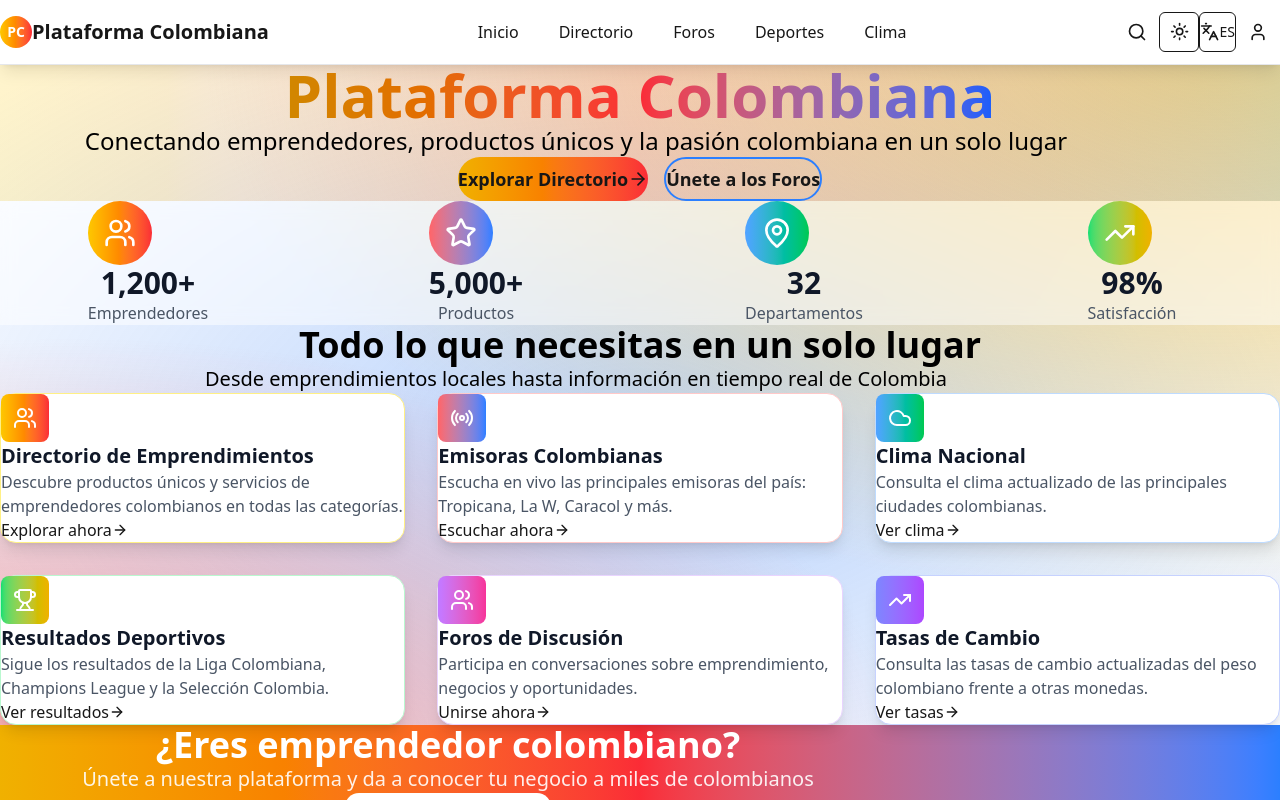
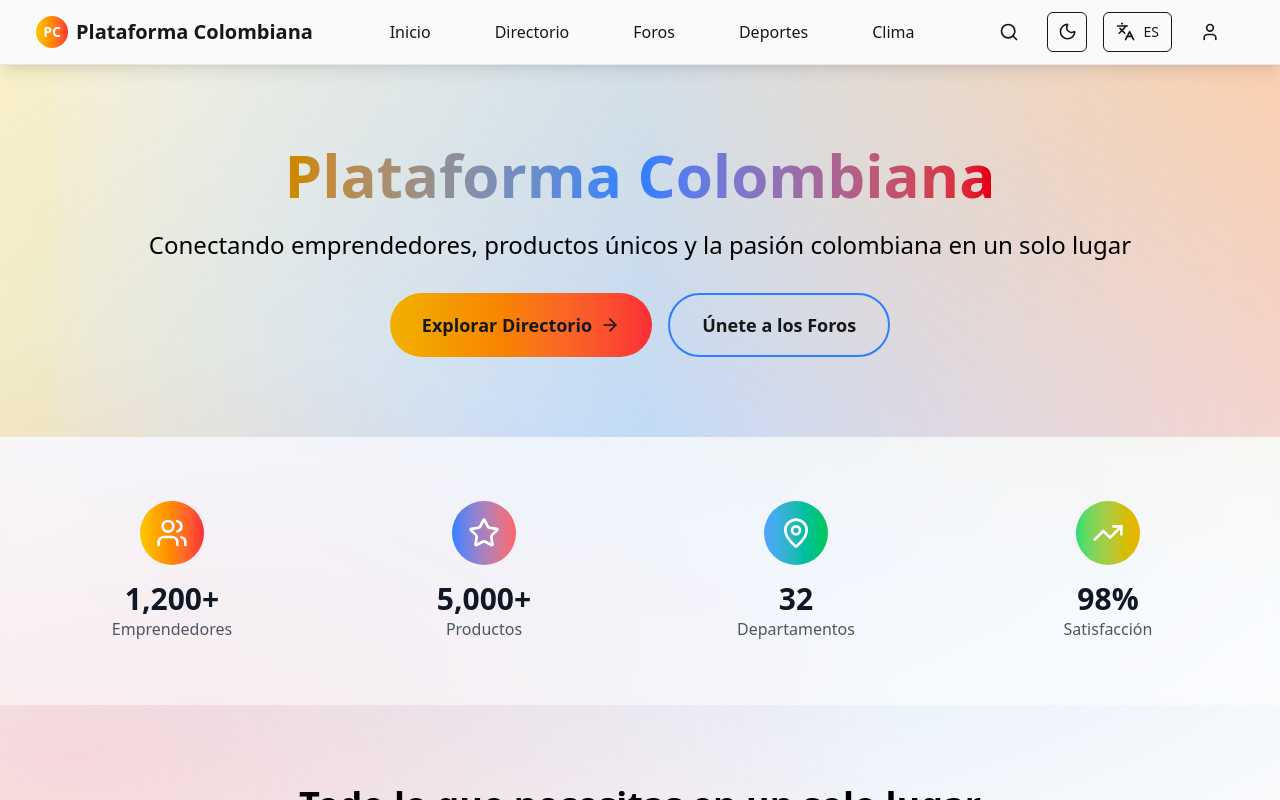
Before and after one commit to Javiko0420/plataforma-colombiana, a Next.js app: page / in a window 1280 px wide. Shown: the top 800 px of the page. Built offline with nearby package versions, Linux system fonts and the light colour scheme.

Commit message:
oden de colores del background, ajuste temas, ajuste iconos boton temas

```diff
--- a/package.json
+++ b/package.json
@@ -7,7 +7,7 @@
     "build": "next build --turbopack",
     "start": "next start",
     "lint": "eslint",
-    "test": "vitest --environment jsdom --setupFiles vitest.setup.ts"
+    "test": "vitest"
   },
   "dependencies": {
     "@headlessui/react": "^2.2.7",
--- a/src/app/directorio/page.tsx
+++ b/src/app/directorio/page.tsx
@@ -115,7 +115,7 @@ export default function DirectorioPage() {
   return (
     <div className="min-h-screen">
       {/* Header Section */}
-      <div className="bg-gradient-to-r from-yellow-500 via-red-500 to-blue-500 py-16">
+      <div className="bg-gradient-to-r from-yellow-500 via-blue-500 to-red-500 py-16">
         <div className="max-w-7xl mx-auto px-4 sm:px-6 lg:px-8">
           <div className="text-center">
             <h1 className="text-4xl md:text-5xl font-bold text-white mb-4">
@@ -225,7 +225,7 @@ export default function DirectorioPage() {
           {filteredBusinesses.map((business) => (
             <div key={business.id} className="w-full bg-white dark:bg-gray-800 rounded-lg shadow-lg overflow-hidden hover:shadow-xl transition-shadow">
               {/* Business Image */}
-              <div className="h-48 bg-gradient-to-r from-yellow-400 via-red-400 to-blue-400 relative">
+              <div className="h-48 bg-gradient-to-r from-yellow-400 via-blue-400 to-red-400 relative">
                 {business.featured && (
                   <div className="absolute top-4 left-4 bg-yellow-500 text-white px-3 py-1 rounded-full text-sm font-medium">
                     Destacado
--- a/src/app/globals.css
+++ b/src/app/globals.css
@@ -1,7 +1,7 @@
 @import "tailwindcss";
 
 :root {
-  --background: #ffffff;
+  --background: #f8fafc;
   --foreground: #171717;
   --border: #e5e7eb;
   --input: #e5e7eb;
@@ -10,9 +10,9 @@
   --accent-foreground: #111827;
   /* Fondo cálido y colorido para modo claro (inspirado en bandera colombiana) */
   --page-background-image:
-    radial-gradient(90% 80% at 95% 5%, rgba(251,191,36,0.65), transparent 88%), /* Amarillo */
-    radial-gradient(75% 60% at 5% 95%, rgba(239,68,68,0.48), transparent 88%),   /* Rojo */
-    radial-gradient(80% 70% at 50% 55%, rgba(59,130,246,0.36), transparent 88%);  /* Azul */
+    radial-gradient(90% 80% at 95% 5%, rgba(251,191,36,0.28), transparent 88%), /* Amarillo suavizado */
+    radial-gradient(75% 60% at 5% 95%, rgba(239,68,68,0.18), transparent 88%),   /* Rojo suavizado */
+    radial-gradient(80% 70% at 50% 55%, rgba(59,130,246,0.14), transparent 88%);  /* Azul suavizado */
 }
 
 /* Dark theme controlado por la clase .dark (next-themes) */
@@ -34,7 +34,7 @@
   box-sizing: border-box;
   padding: 0;
   margin: 0;
-  /* all: revert-layer; */
+  all: revert-layer;
 }
 
 html,
--- a/src/app/page.tsx
+++ b/src/app/page.tsx
@@ -18,18 +18,18 @@ export default function Home() {
         aria-labelledby="hero-title"
         role="banner"
       >
-        <div className="absolute inset-0 bg-gradient-to-r from-yellow-400/20 via-red-400/20 to-blue-400/20" aria-hidden="true"></div>
+        <div className="absolute inset-0 bg-gradient-to-r from-yellow-400/20 via-blue-400/20 to-red-400/20" aria-hidden="true"></div>
         <div className="relative max-w-7xl mx-auto px-4 sm:px-6 lg:px-8 py-20">
           <div className="text-center">
             <h1
               id="hero-title"
               className="text-4xl md:text-6xl font-bold text-gray-900 dark:text-white mb-6"
             >
-              <span className="bg-gradient-to-r from-yellow-600 via-red-500 to-blue-600 bg-clip-text text-transparent">
+              <span className="bg-gradient-to-r from-yellow-600 via-blue-500 to-red-600 bg-clip-text text-transparent">
                 Plataforma Colombiana
               </span>
             </h1>
-            <p className="text-xl md:text-2xl text-black dark:text-gray-300 mb-8 max-w-6xl mx-auto text-center" style={{ textAlign: 'center' }}>
+            <p className="text-xl md:text-2xl text-black dark:text-gray-500 mb-8 max-w-6xl mx-auto text-center" style={{ textAlign: 'center' }}>
               Conectando emprendedores, productos únicos y la pasión colombiana en un solo lugar
             </p>
             <div className="flex flex-col sm:flex-row gap-4 justify-center">
@@ -86,7 +86,7 @@ export default function Home() {
               </div>
               <div className="text-center">
               <div
-                className="bg-gradient-to-r from-red-400 to-blue-500 w-16 h-16 rounded-full flex items-center justify-center mx-auto mb-4"
+                className="bg-gradient-to-r from-blue-500 to-red-400 w-16 h-16 rounded-full flex items-center justify-center mx-auto mb-4"
                 aria-hidden="true"
               >
                 <Star className="h-8 w-8 text-white" />
@@ -131,7 +131,7 @@ export default function Home() {
               <h2 className="text-3xl md:text-4xl font-bold text-black dark:text-white mb-4 text-center">
                 Todo lo que necesitas en un solo lugar
               </h2>
-              <p className="text-xl text-black dark:text-gray-400 max-w-6xl mx-auto text-center">
+              <p className="text-xl text-black dark:text-gray-500 max-w-6xl mx-auto text-center">
                Desde emprendimientos locales hasta información en tiempo real de Colombia
               </p>
             </div>
@@ -159,7 +159,7 @@ export default function Home() {
 
               {/* Emisoras */}
               <div className="bg-white dark:bg-gray-800 rounded-2xl p-8 shadow-lg hover:shadow-xl transition-shadow border border-red-200 dark:border-red-800">
-              <div className="bg-gradient-to-r from-red-400 to-blue-500 w-12 h-12 rounded-lg flex items-center justify-center mb-6">
+              <div className="bg-gradient-to-r from-blue-500 to-red-400 w-12 h-12 rounded-lg flex items-center justify-center mb-6">
                 <Radio className="h-6 w-6 text-white" />
               </div>
               <h3 className="text-xl font-semibold text-gray-900 dark:text-white mb-4">
@@ -261,7 +261,7 @@ export default function Home() {
         </section>
 
         {/* CTA Section */}
-        <section className="py-20 bg-gradient-to-r from-yellow-500 via-red-500 to-blue-500">
+        <section className="py-20 bg-gradient-to-r from-yellow-500 via-blue-500 to-red-500">
           <div className="max-w-4xl mx-auto px-4 sm:px-6 lg:px-8 text-center">
             <h2 className="text-3xl md:text-4xl font-bold text-white mb-6 text-center">
               ¿Eres emprendedor colombiano?
--- a/src/components/ui/theme-toggle.tsx
+++ b/src/components/ui/theme-toggle.tsx
@@ -10,14 +10,26 @@ export function getNextTheme(current: string | undefined): 'light' | 'dark' {
 
 export function ThemeToggle() {
   const { setTheme, resolvedTheme } = useTheme()
+  const [mounted, setMounted] = React.useState(false)
+  React.useEffect(() => setMounted(true), [])
+  const isDark = resolvedTheme === 'dark'
 
   return (
     <button
-      onClick={() => setTheme(getNextTheme(resolvedTheme))}
+      onClick={() => setTheme(isDark ? 'light' : 'dark')}
       className="inline-flex items-center justify-center rounded-md text-sm font-medium ring-offset-background transition-colors focus-visible:outline-none focus-visible:ring-2 focus-visible:ring-ring focus-visible:ring-offset-2 disabled:pointer-events-none disabled:opacity-50 border border-input bg-background hover:bg-accent hover:text-accent-foreground h-10 w-10"
     >
-      <Sun className="h-[1.2rem] w-[1.2rem] rotate-0 scale-100 transition-all dark:-rotate-90 dark:scale-0" />
-      <Moon className="absolute h-[1.2rem] w-[1.2rem] rotate-90 scale-0 transition-all dark:rotate-0 dark:scale-100" />
+      {mounted ? (
+        <>
+          {isDark ? (
+            <Sun className="h-[1.2rem] w-[1.2rem]" />
+          ) : (
+            <Moon className="h-[1.2rem] w-[1.2rem]" />
+          )}
+        </>
+      ) : (
+        <Moon className="h-[1.2rem] w-[1.2rem]" />
+      )}
       <span className="sr-only">Toggle theme</span>
     </button>
   )
--- /dev/null
+++ b/vitest.config.ts
@@ -0,0 +1,8 @@
+import { defineConfig } from 'vitest/config'
+
+export default defineConfig({
+  test: {
+    environment: 'jsdom',
+    setupFiles: ['./vitest.setup.ts'],
+  },
+})
```
